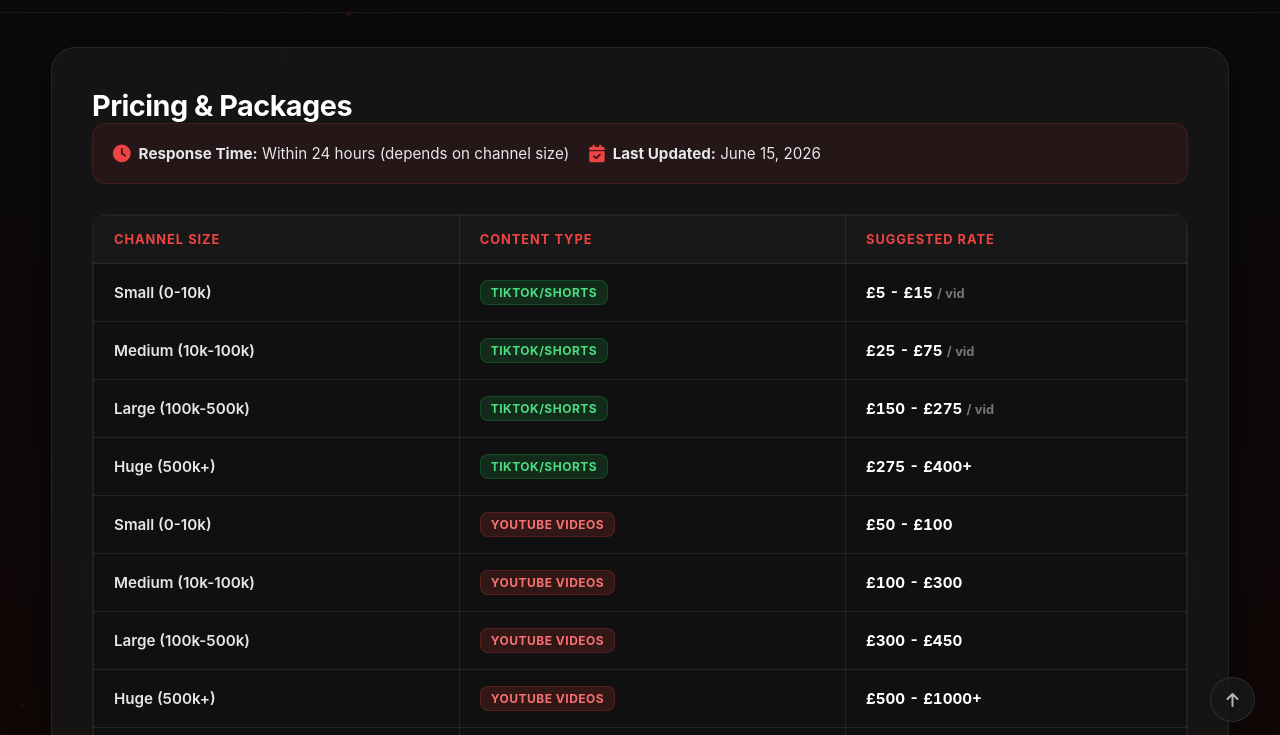
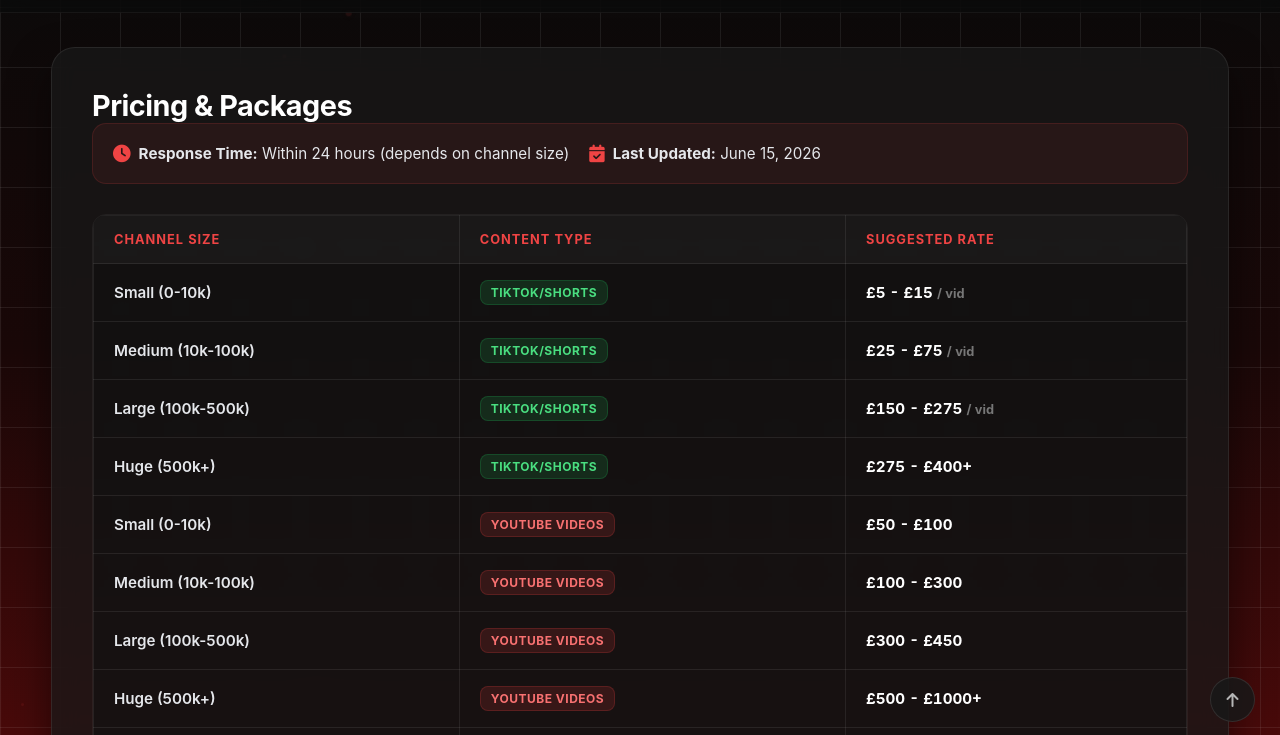
Before and after one commit to jaxon-hash/work-rates, a plain HTML site: page rates.html in a window 1280 px wide. Shown: the part 53-788 px from the top of the page. Drawn offline with Linux system fonts and the light colour scheme.

Commit message:
Mac Update: Wed 17 Jun 2026 11:22:21 BST

```diff
--- a/rates.html
+++ b/rates.html
@@ -64,22 +64,41 @@
         ========================== */
 
         html {
-            background-color: #0a0a0a;
+            min-height: 100%;
+            background: #0a0a0a;
+            background-image: linear-gradient(180deg, #0a0a0a 0%, #1a0808 50%, #4a0a0a 100%);
+            background-size: 100% 220%;
+            background-position: var(--scroll-pos, 0% 0%);
+            animation: breatheBackground 12s ease-in-out infinite alternate;
+            background-attachment: fixed;
+            transition: background-position .2s ease-out;
         }
 
         body {
-            background: #0a0a0a linear-gradient(180deg, #0a0a0a 0%, #150505 50%, #300505 100%);
-            background-size: 100% 200%;
-            background-position: var(--scroll-pos, 0% 0%);
+            min-height: 100%;
+            background: transparent;
             color: white;
             display: flex;
             flex-direction: column;
             align-items: center;
-            min-height: 100vh;
             padding: 100px 20px 40px;
             overflow-x: hidden;
-            animation: breatheBackground 12s ease-in-out infinite alternate;
-            transition: background-position 0.2s ease-out;
+            position: relative;
+        }
+
+        body::before {
+            content: "";
+            position: fixed;
+            top: 0;
+            left: 0;
+            width: 100%;
+            height: 100%;
+            background-image:
+                linear-gradient(rgba(255, 255, 255, 0.08) 1.5px, transparent 1.5px),
+                linear-gradient(90deg, rgba(255, 255, 255, 0.08) 1.5px, transparent 1.5px);
+            background-size: 60px 60px;
+            pointer-events: none;
+            z-index: -1;
         }
 
         /* ==========================
```
